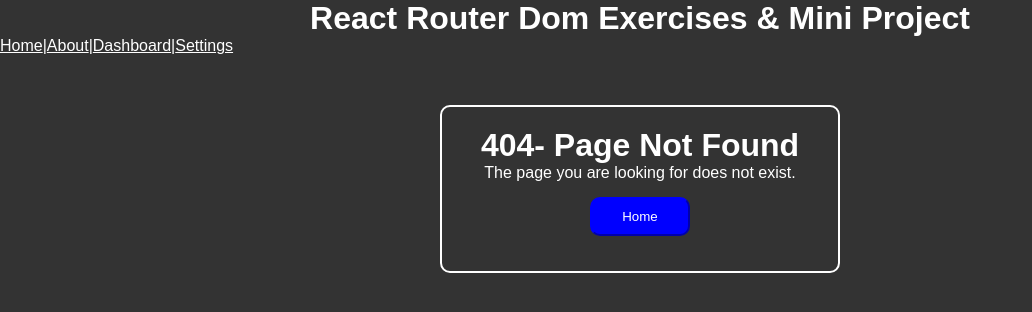
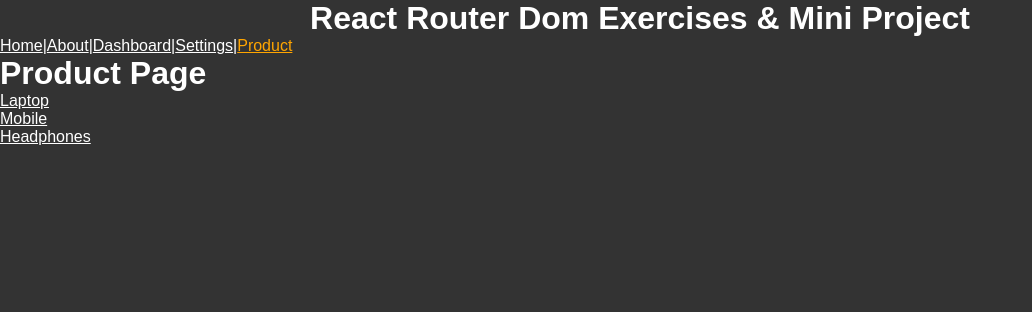
Before and after one commit to nikhildev-webapp/React-Router-Fundamentals, a React (Vite) app: page /product in a window 1280 px wide. Before the commit this address had no page. Shown: the top 312 px of the page, without its empty margins (0-1032 px from the left). Built offline with nearby package versions, Linux system fonts and the light colour scheme.

Commit message:
react router basics completed-lets jump to basic exercise and mini project

```diff
--- a/src/Pages/Navbar.jsx
+++ b/src/Pages/Navbar.jsx
@@ -12,7 +12,8 @@ const Navbar = () => {
             <NavLink to='/' style={navLinkstyle}>Home</NavLink>|
             <NavLink to='/about' style={navLinkstyle}>About</NavLink>|
             <NavLink to="/dashboard" style={navLinkstyle}>Dashboard</NavLink>|
-            <NavLink to="/settings" style={navLinkstyle}>Settings</NavLink>
+            <NavLink to="/settings" style={navLinkstyle}>Settings</NavLink>|
+            <NavLink to="/product" style={navLinkstyle}>Product</NavLink>
           </nav>
           <main>
               <Outlet/>
--- /dev/null
+++ b/src/Pages/Product.jsx
@@ -0,0 +1,24 @@
+import React from "react";
+import { Link } from "react-router-dom";
+
+const Product = () => {
+  const products = [
+    { id: 1, name: "Laptop", price: 50000 },
+    { id: 2, name: "Mobile", price: 20000 },
+    { id: 3, name: "Headphones", price: 3000 },
+  ];
+  return (
+    <>
+      <h1>Product Page</h1>
+      <div>
+        {products.map((product) => (
+          <div key={product.id}>
+            <Link to={`/product/${product.id}`}>{product.name}</Link>
+          </div>
+        ))}
+      </div>
+    </>
+  );
+};
+
+export default Product;
--- /dev/null
+++ b/src/Pages/ProductDetails.jsx
@@ -0,0 +1,29 @@
+import React from 'react'
+import { useParams ,useNavigate} from 'react-router-dom'
+
+const ProductDetails = () => {
+    const { id } = useParams();
+    const navigate = useNavigate();
+    const products = [
+{ id: 1, name: "Laptop", price: 50000 },
+{ id: 2, name: "Mobile", price: 20000 },
+{ id: 3, name: "Headphones", price: 3000 }
+    ];
+    const product = products.find(p => p.id === Number(id));
+
+
+if (!product) {
+return <h3>Product not found</h3>;
+}
+  return (
+      <div>
+          <h2>{product.name}</h2>
+<p>Price: ₹{product.price}</p>
+
+
+<button onClick={() => navigate(-1)}>Go Back</button>
+    </div>
+  )
+}
+
+export default ProductDetails
```
Also changed, not shown: src/App.jsx (+10 -0 lines).
